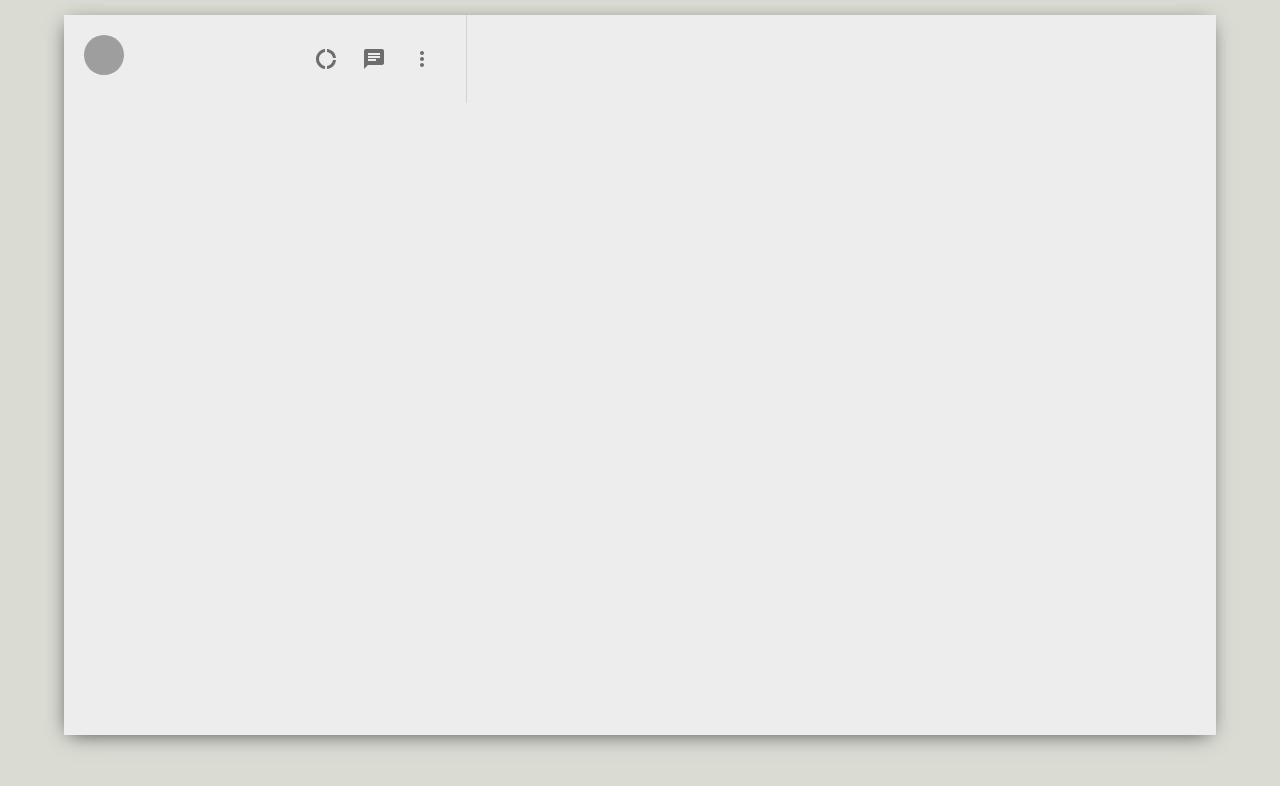
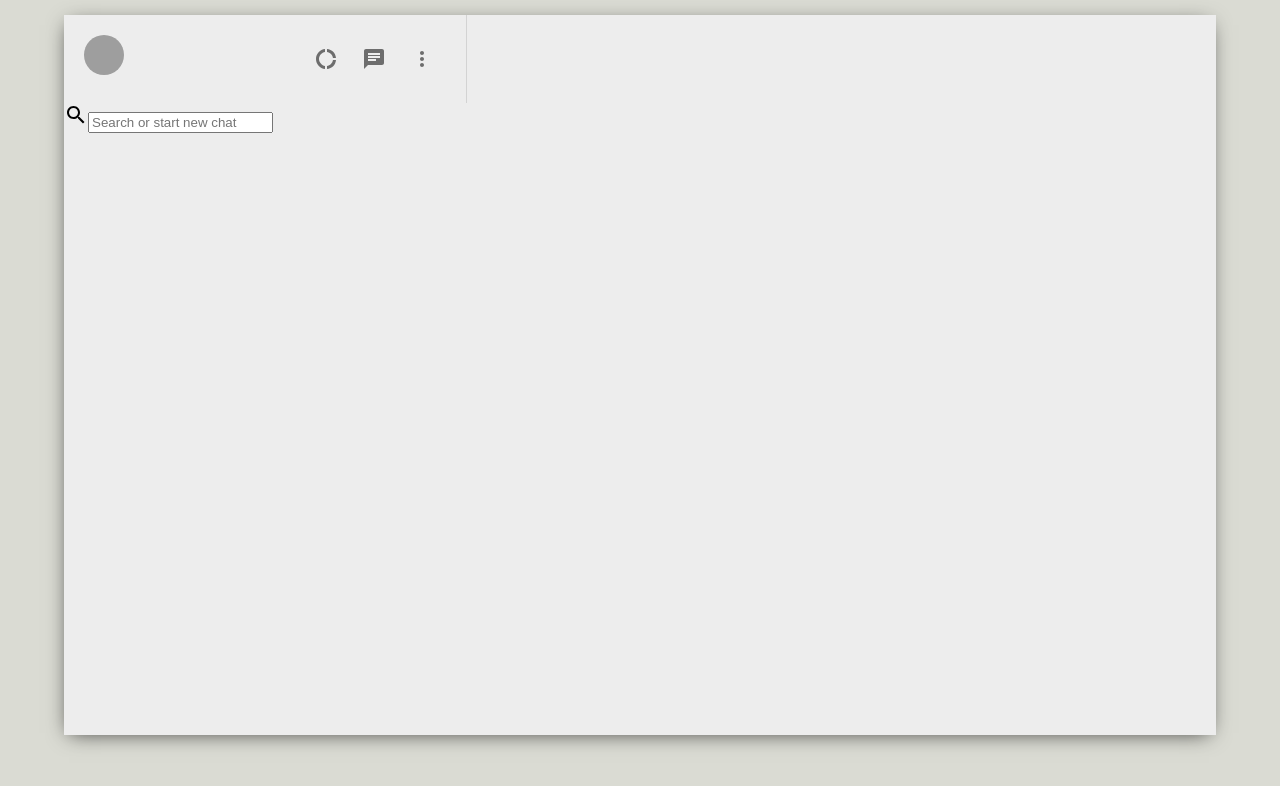
Before and after one commit to Aniket101299/whatsapp_clone, a React (Create React App) app in the folder whatsapp_frontend/: page / in a window 1280 px wide. Shown: the top 786 px of the page. Built offline with nearby package versions, Linux system fonts and the light colour scheme; grey boxes are pictures that could not be loaded.

Commit message:
sidebar search container completed using material ui SearchOutlined icon

```diff
--- a/whatsapp_frontend/src/Sidebar.js
+++ b/whatsapp_frontend/src/Sidebar.js
@@ -4,6 +4,7 @@ import  DonutLargeIcon  from '@material-ui/icons/DonutLarge';
 import { Avatar, IconButton } from '@material-ui/core';
 import ChatIcon from "@material-ui/icons/Chat";
 import MoreVertIcon from "@material-ui/icons/MoreVert";
+import { SearchOutlined } from "@material-ui/icons";
 
 function Sidebar() {
   return (
@@ -22,6 +23,14 @@ function Sidebar() {
         </IconButton>
       </div>
      </div>
+
+     <div className="sidebar_search">
+        <div className="sidebar_searchContainer">
+            <SearchOutlined />
+            <input placeholder='Search or start new chat' type="text"/>
+        </div>
+      </div>
+
     </div>
   )
 }
```
